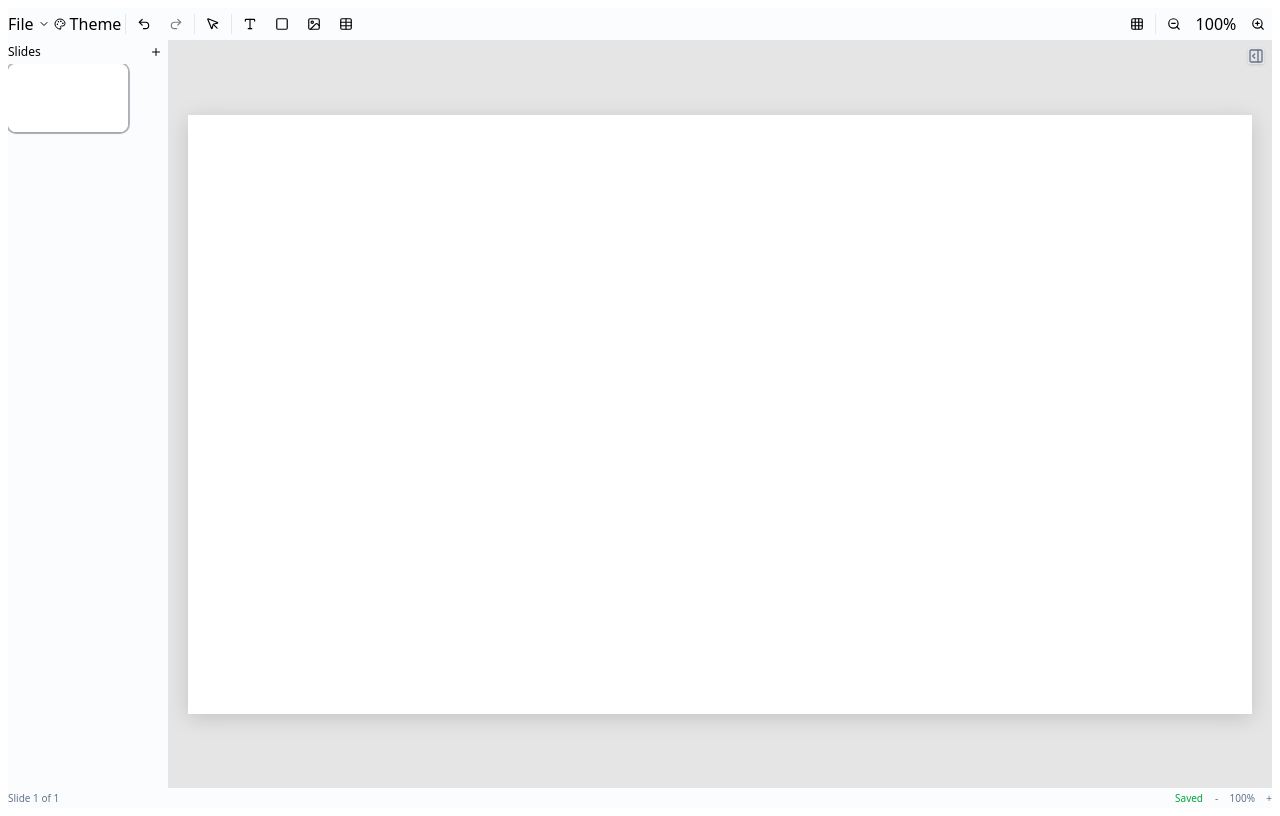
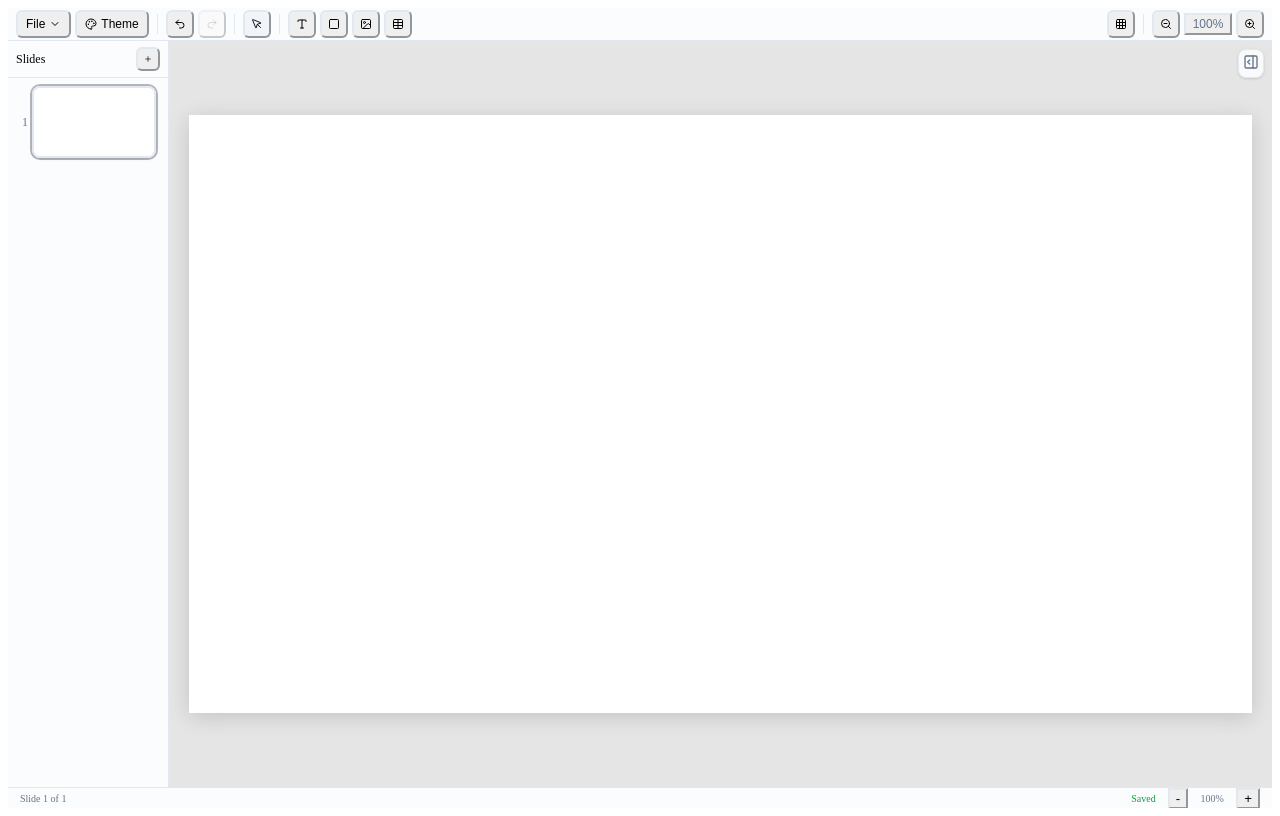
Before and after one commit to Keshavkumar04/ppteditor, a React (Vite) app: page / in a window 1280 px wide. Built offline with nearby package versions, Linux system fonts and the light colour scheme.

Commit message:
Revert "fix: add scoped preflight inside .ppt-editor-root to keep editor styling intact"
This reverts commit 0820978059d8a8c8d21f1595272ea1ce5450c8c6.

```diff
--- a/src/styles/globals.css
+++ b/src/styles/globals.css
@@ -71,76 +71,8 @@
   --ring: 212.7 26.8% 83.9%;
 }
 
-/* Scoped preflight — replaces Tailwind's global base reset, contained to the editor */
-.ppt-editor-root *,
-.ppt-editor-root *::before,
-.ppt-editor-root *::after {
-  box-sizing: border-box;
-  border: 0 solid;
+.ppt-editor-root * {
   border-color: hsl(var(--border));
-  margin: 0;
-  padding: 0;
-}
-
-.ppt-editor-root {
-  line-height: 1.5;
-  font-family: ui-sans-serif, system-ui, sans-serif;
-  -webkit-text-size-adjust: 100%;
-}
-
-/* Headings should inherit size/weight so Tailwind classes control them */
-.ppt-editor-root h1,
-.ppt-editor-root h2,
-.ppt-editor-root h3,
-.ppt-editor-root h4,
-.ppt-editor-root h5,
-.ppt-editor-root h6 {
-  font-size: inherit;
-  font-weight: inherit;
-}
-
-/* Links inherit color */
-.ppt-editor-root a {
-  color: inherit;
-  text-decoration: inherit;
-}
-
-/* Lists: no bullets by default inside the editor UI */
-.ppt-editor-root ol,
-.ppt-editor-root ul {
-  list-style: none;
-}
-
-/* Buttons/inputs reset */
-.ppt-editor-root button,
-.ppt-editor-root input,
-.ppt-editor-root select,
-.ppt-editor-root textarea {
-  font: inherit;
-  color: inherit;
-  background-color: transparent;
-  border-radius: 0;
-}
-
-/* Images become block so flex/grid layouts work predictably */
-.ppt-editor-root img,
-.ppt-editor-root svg,
-.ppt-editor-root video,
-.ppt-editor-root canvas,
-.ppt-editor-root iframe {
-  display: block;
-}
-
-/* Tables */
-.ppt-editor-root table {
-  text-indent: 0;
-  border-color: inherit;
-  border-collapse: collapse;
-}
-
-/* Hidden attribute */
-.ppt-editor-root [hidden] {
-  display: none !important;
 }
 
 /* Editor-specific styles */
```
Also changed, not shown: 1 other file (tests, documents, lock files or other folders).
